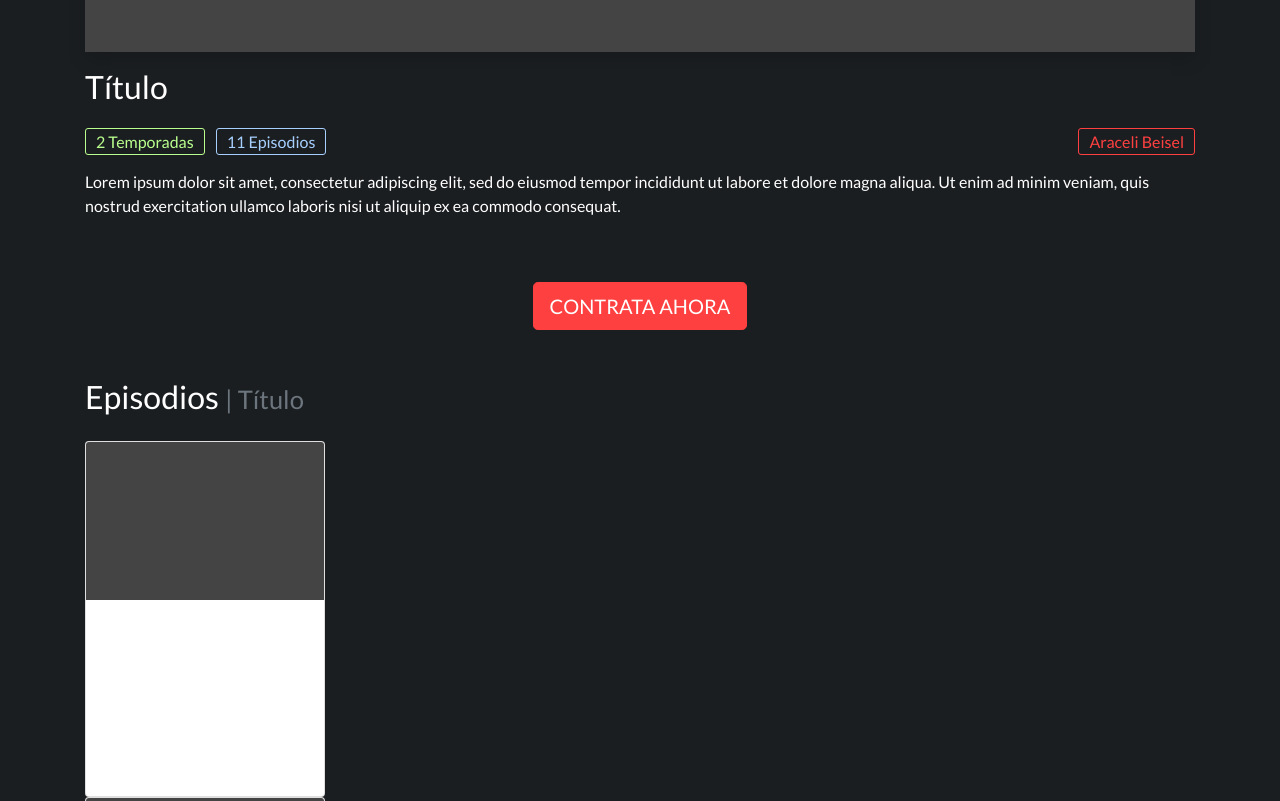
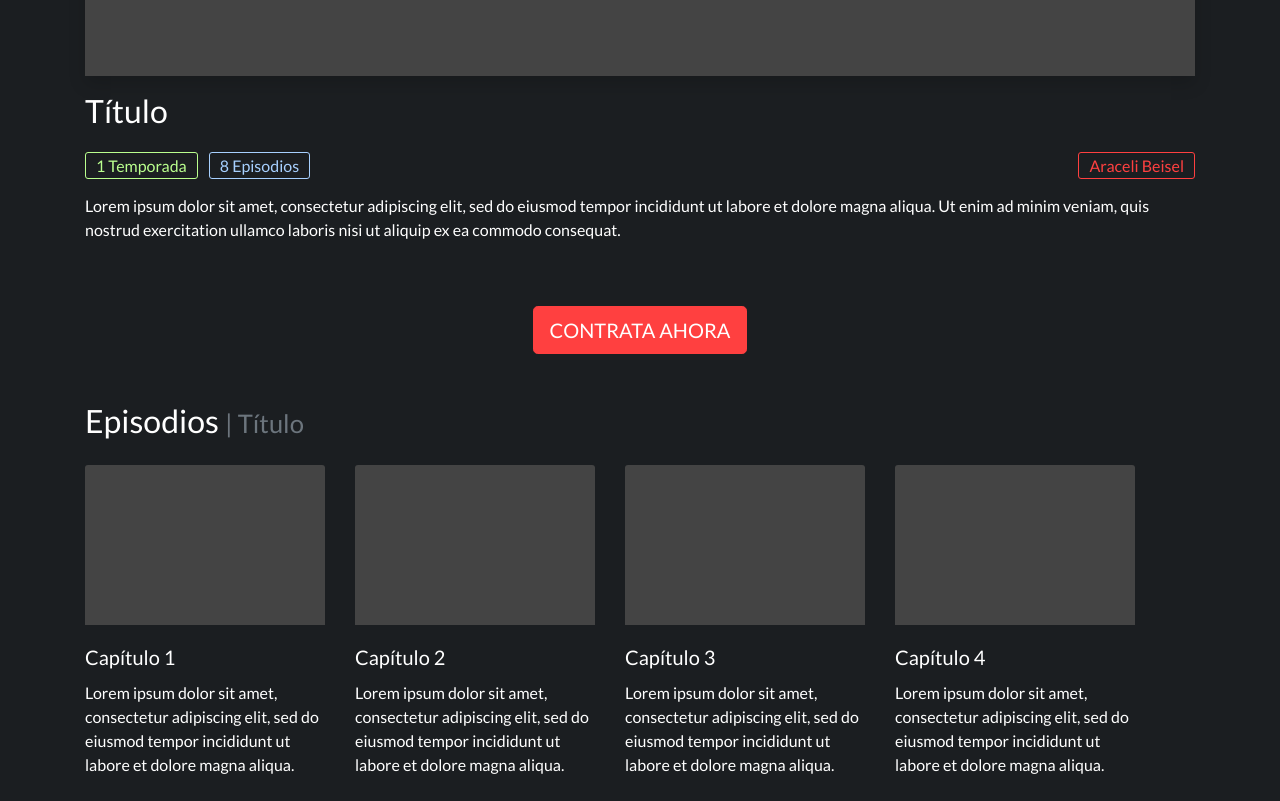
Before and after one commit to rodrigosobrero/hotgo-seo-page, a website built with webpack: page index.html in a window 1280 px wide. Shown: the part 880-1681 px from the top of the page. Built offline with nearby package versions, Linux system fonts and the light colour scheme.

Commit message:
Update content

```diff
--- a/index.html
+++ b/index.html
@@ -12,7 +12,7 @@
   </head>
 
   <body>
-    <nav class="navbar">
+    <nav class="navbar mb-4">
       <a class="navbar-brand mr-auto" href="#">
         <img id="navbar-logo" alt="HotGo">
       </a>
@@ -38,8 +38,8 @@
       </div>
       <div class="row">
         <div class="col mt-3">
-          <span class="tag seasons mr-2">2 Temporadas</span>
-          <span class="tag episodes mr-2">11 Episodios</span>
+          <span class="tag seasons mr-2">1 Temporada</span>
+          <span class="tag episodes mr-2">8 Episodios</span>
         </div>
         <div class="col-auto mt-3">
           <span class="tag cast">Araceli Beisel</span>
@@ -58,7 +58,7 @@
         </div>
       </div>
       <div class="row">
-        <div class="col">
+        <div class="col mb-3">
           <h2>
             Episodios
             <small class="text-muted">| Título</small>
@@ -66,14 +66,7 @@
         </div>
       </div>
       <div class="row">
-        <div class="col mt-3" id="episodes">
-          <!-- <div class="card" style="width:15rem;">
-            <img id="" class="card-img-top">
-            <div class="card-body">
-              <h5 class="card-title">1. Capítulo I</h5>
-              <p class="card-text">Lorem ipsum dolor sit amet, consectetur adipiscing elit, sed do eiusmod tempor incididunt ut labore et dolore magna aliqua.</p>
-            </div>
-          </div> -->
+        <div id="episodes">
         </div>
       </div>
       <div class="row">
--- a/src/index.js
+++ b/src/index.js
@@ -15,22 +15,30 @@ let episodeList = [
                     { title: 'Capítulo', description: 'Lorem ipsum dolor sit amet, consectetur adipiscing elit, sed do eiusmod tempor incididunt ut labore et dolore magna aliqua.' },
                     { title: 'Capítulo', description: 'Lorem ipsum dolor sit amet, consectetur adipiscing elit, sed do eiusmod tempor incididunt ut labore et dolore magna aliqua.' },
                     { title: 'Capítulo', description: 'Lorem ipsum dolor sit amet, consectetur adipiscing elit, sed do eiusmod tempor incididunt ut labore et dolore magna aliqua.' },
-                    { title: 'Capítulo', description: 'Lorem ipsum dolor sit amet, consectetur adipiscing elit, sed do eiusmod tempor incididunt ut labore et dolore magna aliqua.' },
                     { title: 'Capítulo', description: 'Lorem ipsum dolor sit amet, consectetur adipiscing elit, sed do eiusmod tempor incididunt ut labore et dolore magna aliqua.' }
                   ];
 
 let episodeCard = prm => {
-  return `<div class="card" style="width:15rem;">
-            <img src="${prm.thumb}" class="card-img-top">
-            <div class="card-body">
-              <h5 class="card-title">${prm.title}</h5>
-              <p class="card-text">${prm.description}</p>
+  return `<div class="col-auto float-left mb-4">
+            <div class="card card-episodes" style="width:15rem;">
+              <img src="${prm.thumb}" class="card-img-top">
+              <div class="card-body">
+                <h5 class="card-title">${prm.title} ${prm.episode}</h5>
+                <p class="card-text">${prm.description}</p>
+              </div>
             </div>
           </div>`;
 }
 
-let episodesContainer = document.getElementById('episodes');
+let episodeContainer = document.getElementById('episodes');
+let episodeNumber = 0;
 
 episodeList.forEach(element => {
-  episodesContainer.innerHTML += episodeCard({ thumb: thumb, title: element.title, description: element.description })
+  episodeNumber++;
+  episodeContainer.innerHTML += episodeCard({
+                                  thumb: thumb,
+                                  title: element.title,
+                                  description: element.description,
+                                  episode: episodeNumber
+                                })
 });
--- a/src/scss/index.scss
+++ b/src/scss/index.scss
@@ -18,6 +18,14 @@ body {
   border-color: $accent-color;
 }
 
+.card-episodes {
+  background-color: transparent !important;
+  border: none !important;
+  .card-body {
+    padding: 1.25rem 0;
+  }
+}
+
 .tag {
   border-radius: 3px;
   border: 1px solid;
--- a/webpack.config.js
+++ b/webpack.config.js
@@ -5,8 +5,9 @@ const OptimizeCSSAssetsPlugin = require('optimize-css-assets-webpack-plugin');
 
 module.exports = {
   mode: 'development',
+  // mode: 'production',
   output: {
-    filename: 'js/[name].js'
+    filename: 'js/[name]-min.js'
   },
   optimization: {
     minimizer: [
```
